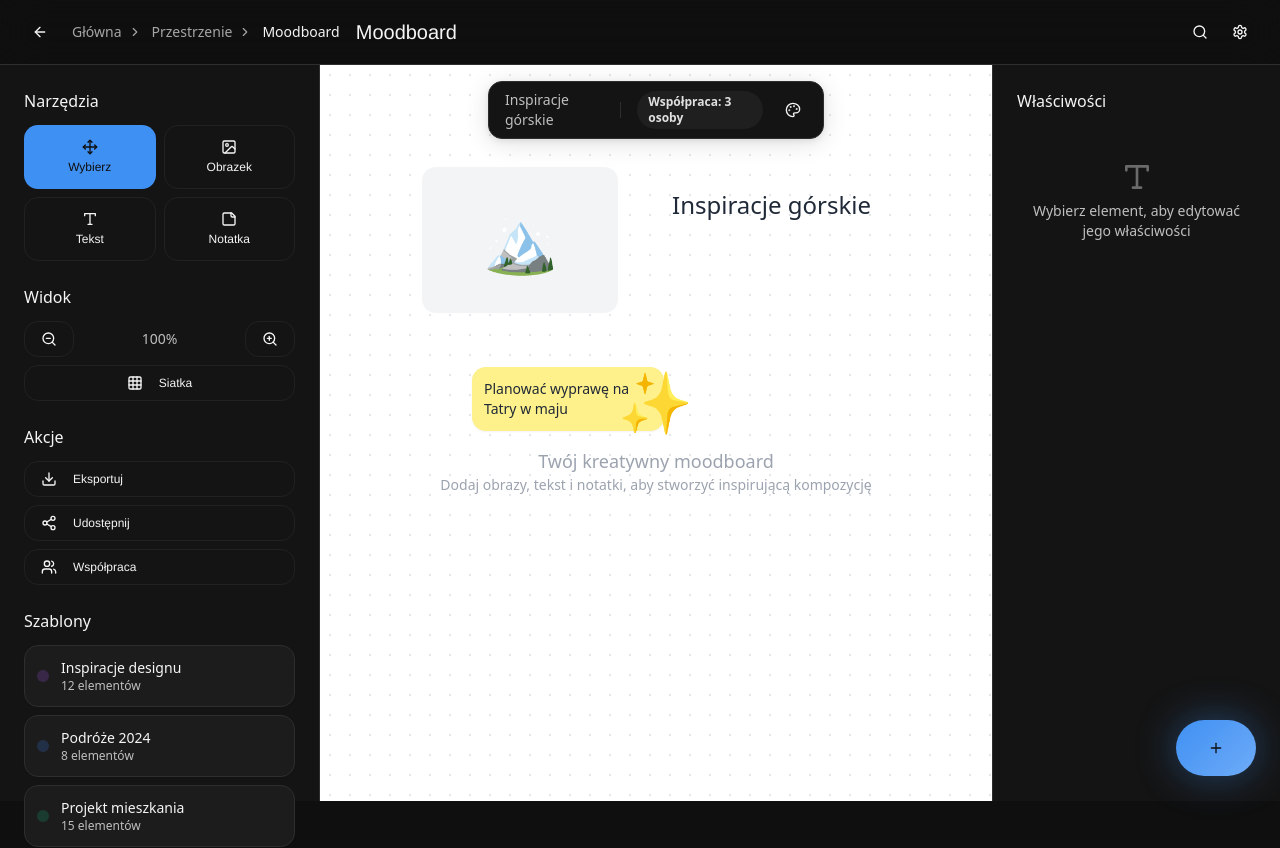
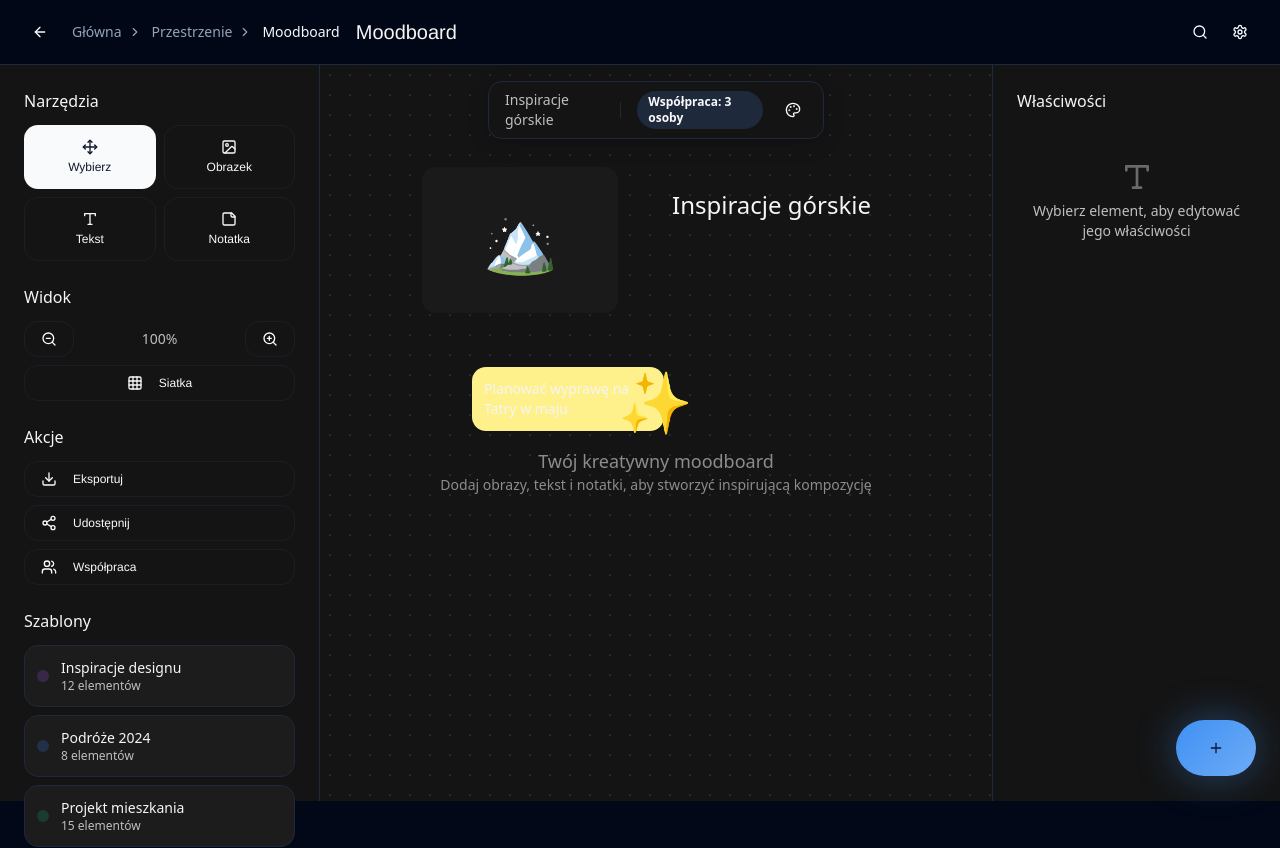
Before and after one commit to ifciuxd/gianni-mind-weave, a React (Vite) app: page /spaces/moodboard in a window 1280 px wide. Shown: the top 848 px of the page. Built offline with nearby package versions, Linux system fonts and the light colour scheme.

Commit message:
Implement dark mode with updated color palette and styling
Co-authored-by: szwarc.f <szwarc.f@gmail.com>

```diff
--- a/index.html
+++ b/index.html
@@ -1,5 +1,5 @@
 <!DOCTYPE html>
-<html lang="en">
+<html lang="en" class="dark">
   <head>
     <meta charset="UTF-8" />
     <meta name="viewport" content="width=device-width, initial-scale=1.0" />
--- a/src/index.css
+++ b/src/index.css
@@ -77,19 +77,19 @@
     --ease-smooth: cubic-bezier(0.4, 0, 0.2, 1);
     --ease-gentle: cubic-bezier(0.25, 0.1, 0.25, 1);
 
-    --sidebar-background: 0 0% 98%;
+    --sidebar-background: 240 5.9% 10%;
 
-    --sidebar-foreground: 240 5.3% 26.1%;
+    --sidebar-foreground: 240 4.8% 95.9%;
 
-    --sidebar-primary: 240 5.9% 10%;
+    --sidebar-primary: 224.3 76.3% 48%;
 
-    --sidebar-primary-foreground: 0 0% 98%;
+    --sidebar-primary-foreground: 0 0% 100%;
 
-    --sidebar-accent: 240 4.8% 95.9%;
+    --sidebar-accent: 240 3.7% 15.9%;
 
-    --sidebar-accent-foreground: 240 5.9% 10%;
+    --sidebar-accent-foreground: 240 4.8% 95.9%;
 
-    --sidebar-border: 220 13% 91%;
+    --sidebar-border: 240 3.7% 15.9%;
 
     --sidebar-ring: 217.2 91.2% 59.8%;
   }
--- a/src/pages/spaces/Moodboard.tsx
+++ b/src/pages/spaces/Moodboard.tsx
@@ -186,11 +186,11 @@ const Moodboard = () => {
 
           {/* Canvas */}
           <div
-            className="w-full h-full bg-white relative"
+            className="w-full h-full bg-gianni-card relative"
             style={{
               transform: `scale(${zoom / 100})`,
               transformOrigin: 'center center',
-              backgroundImage: 'radial-gradient(circle, #e5e7eb 1px, transparent 1px)',
+              backgroundImage: 'radial-gradient(circle, hsl(var(--border)) 1px, transparent 1px)',
               backgroundSize: '20px 20px'
             }}
           >
@@ -208,14 +208,14 @@ const Moodboard = () => {
                 }}
               >
                 {element.type === "image" && (
-                  <div className="w-full h-full bg-gray-100 rounded-lg flex items-center justify-center text-6xl">
+                  <div className="w-full h-full bg-gianni-card-elevated rounded-lg flex items-center justify-center text-6xl">
                     {element.content}
                   </div>
                 )}
 
                 {element.type === "text" && (
                   <div
-                    className="text-gray-800 font-medium whitespace-nowrap"
+                    className="text-gianni-text-primary font-medium whitespace-nowrap"
                     style={{ fontSize: element.fontSize }}
                   >
                     {element.content}
@@ -224,7 +224,7 @@ const Moodboard = () => {
 
                 {element.type === "note" && (
                   <div className={`${element.color} p-3 rounded-lg shadow-sm max-w-48`}>
-                    <p className="text-sm text-gray-800">{element.content}</p>
+                    <p className="text-sm text-gianni-text-primary">{element.content}</p>
                   </div>
                 )}
               </div>
@@ -232,7 +232,7 @@ const Moodboard = () => {
 
             {/* Empty State Hint */}
             <div className="absolute inset-0 flex items-center justify-center pointer-events-none">
-              <div className="text-center text-gray-400">
+              <div className="text-center text-gianni-text-tertiary">
                 <div className="text-6xl mb-4">✨</div>
                 <p className="text-lg">Twój kreatywny moodboard</p>
                 <p className="text-sm">Dodaj obrazy, tekst i notatki, aby stworzyć inspirującą kompozycję</p>
```
